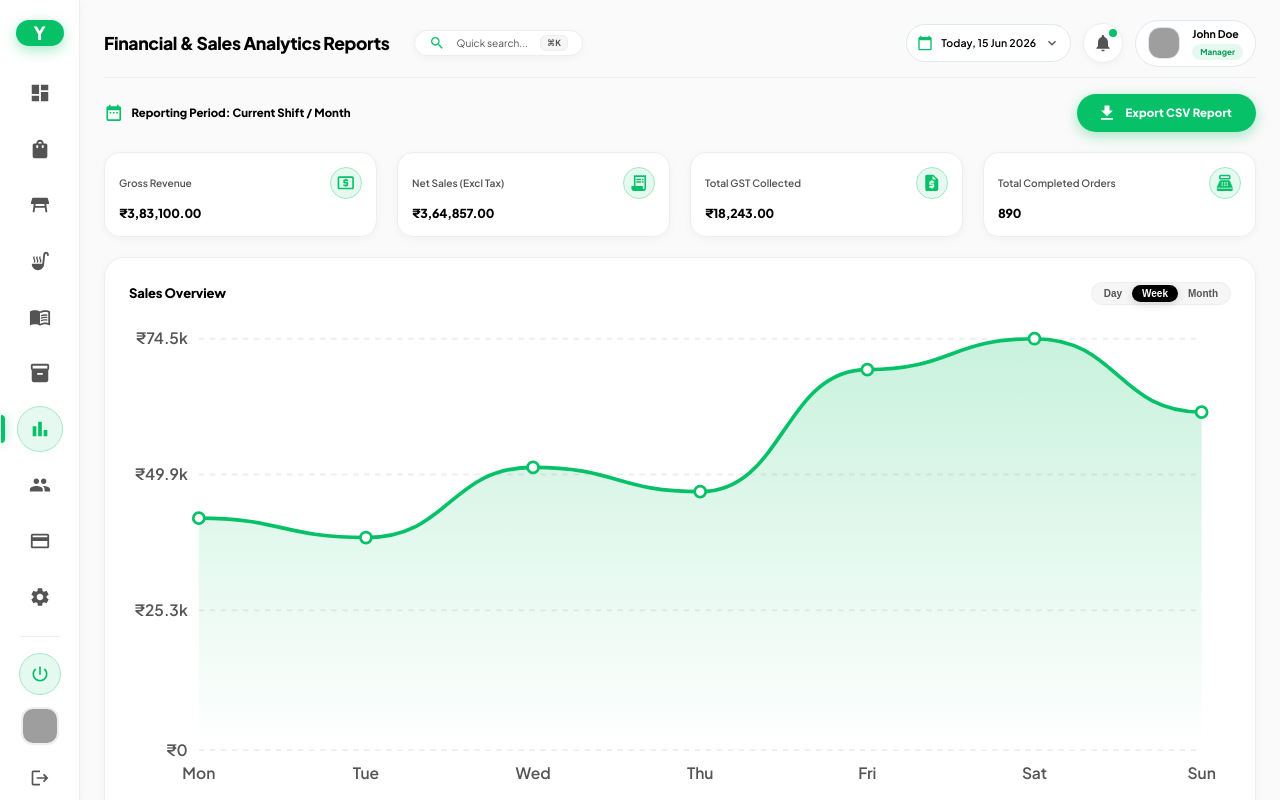
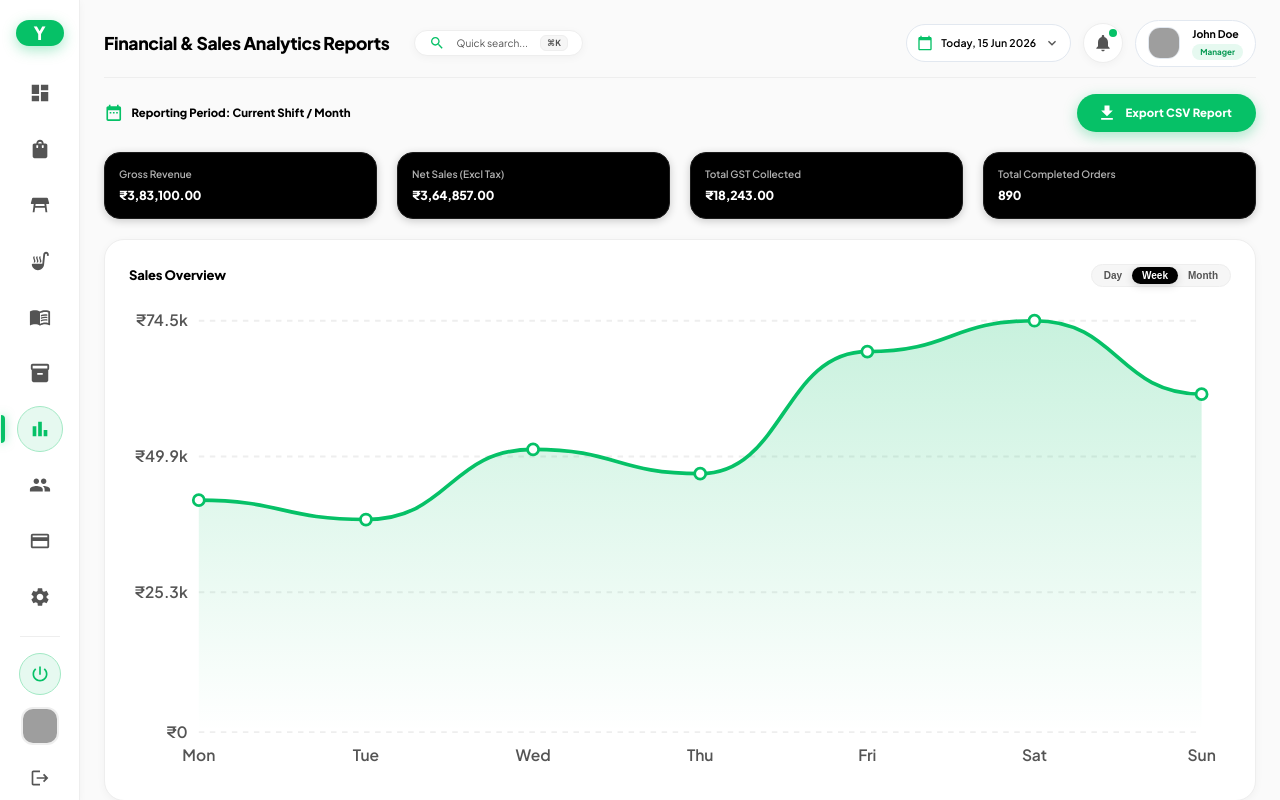
Before and after one commit to tevahdesign/POS-SYSTEM, a React (Vite) app: page /reports in a window 1280 px wide. Built offline with nearby package versions, Linux system fonts and the light colour scheme; grey boxes are pictures that could not be loaded.

Commit message:
Initial commit

```diff
--- a/src/components/molecules/KpiCard.tsx
+++ b/src/components/molecules/KpiCard.tsx
@@ -1,5 +1,5 @@
 import React from 'react';
-import { Paper, Box, Typography } from '@mui/material';
+import { Paper, Typography } from '@mui/material';
 
 export interface KpiCardProps {
   title: string;
@@ -13,7 +13,6 @@ export interface KpiCardProps {
 export const KpiCard: React.FC<KpiCardProps> = ({
   title,
   value,
-  icon,
 }) => {
   return (
     <Paper
@@ -21,45 +20,26 @@ export const KpiCard: React.FC<KpiCardProps> = ({
       sx={{
         p: { xs: 1.5, sm: 1.75 },
         borderRadius: '16px',
-        backgroundColor: '#FFFFFF',
-        border: '1px solid #EEEEEE',
+        backgroundColor: '#000000', // Uber Eats Black Theme
+        border: '1px solid #1C1C1C',
         display: 'flex',
         flexDirection: 'column',
         gap: 0.5,
         height: 'auto', // Content-fit dynamic height
-        boxShadow: '0 2px 8px rgba(0, 0, 0, 0.04)',
+        boxShadow: '0 2px 8px rgba(0, 0, 0, 0.2)',
         transition: 'all 0.2s cubic-bezier(0.4, 0, 0.2, 1)',
         '&:hover': {
-          borderColor: 'rgba(6, 193, 103, 0.5)',
-          boxShadow: '0 4px 16px rgba(0, 0, 0, 0.08)',
+          borderColor: '#06C167',
+          boxShadow: '0 4px 16px rgba(6, 193, 103, 0.25)',
           transform: 'translateY(-2px)',
         },
       }}
     >
-      <Box sx={{ display: 'flex', alignItems: 'center', justifyContent: 'space-between' }}>
-        <Typography variant="subtitle2" sx={{ color: '#545454', fontWeight: 600, fontSize: '0.78rem', fontFamily: "'Plus Jakarta Sans', sans-serif" }}>
-          {title}
-        </Typography>
-        {icon && (
-          <Box
-            sx={{
-              color: '#06C167',
-              display: 'flex',
-              alignItems: 'center',
-              justifyContent: 'center',
-              width: 32,
-              height: 32,
-              borderRadius: 9999, // Uber Eats Pill
-              backgroundColor: '#E6F9F0',
-              border: '1px solid #A3E9C5',
-            }}
-          >
-            {icon}
-          </Box>
-        )}
-      </Box>
+      <Typography variant="subtitle2" sx={{ color: '#AFAFAF', fontWeight: 600, fontSize: '0.78rem', fontFamily: "'Plus Jakarta Sans', sans-serif" }}>
+        {title}
+      </Typography>
 
-      <Typography variant="h5" sx={{ fontWeight: 800, color: '#000000', letterSpacing: '-0.02em', mt: 0.25, fontFamily: "'Plus Jakarta Sans', sans-serif" }}>
+      <Typography variant="h5" sx={{ fontWeight: 800, color: '#FFFFFF', letterSpacing: '-0.02em', mt: 0.25, fontFamily: "'Plus Jakarta Sans', sans-serif" }}>
         {value}
       </Typography>
     </Paper>
```
